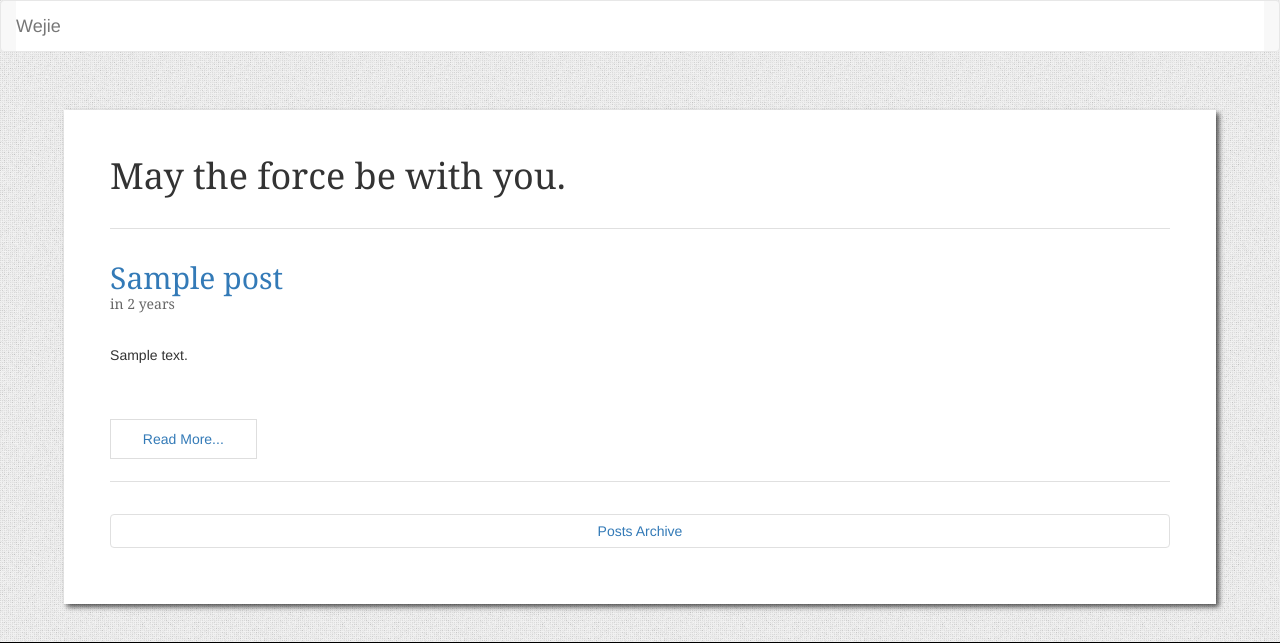
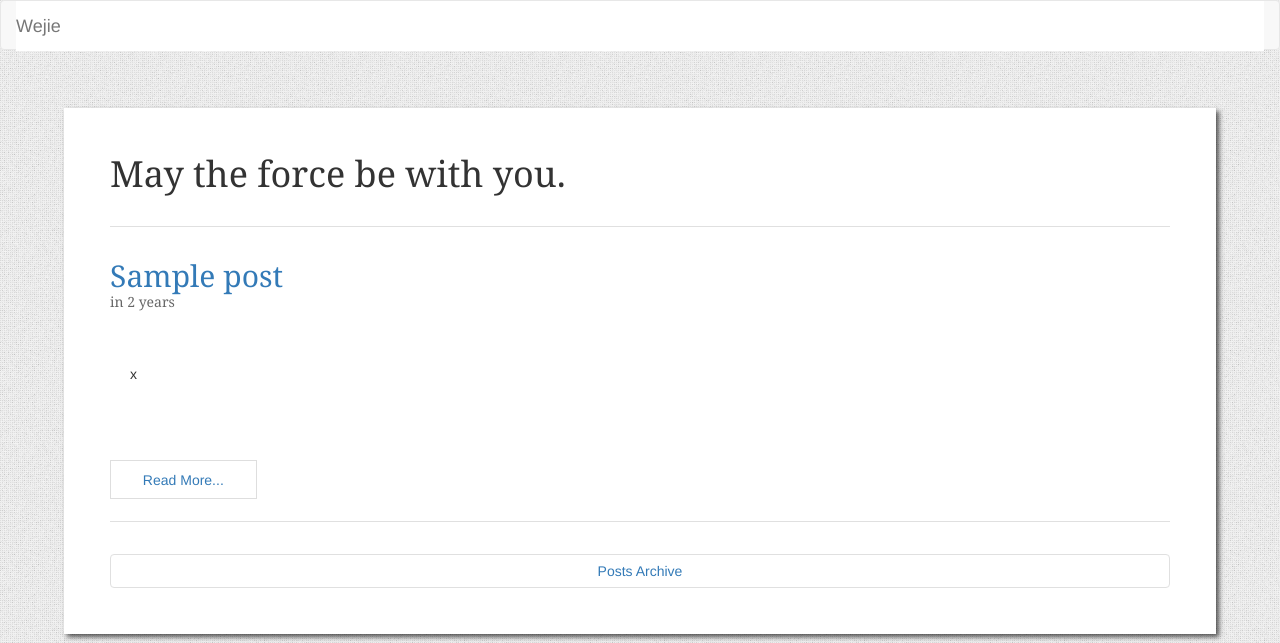
Before and after one commit to WeJie/flask-practice, a Flask app: page / in a window 1280 px wide. Shown: the top 643 px of the page. Run offline with Flask 2, Linux system fonts and the light colour scheme; tables that the repository leaves empty hold one stand-in row (values such as "Sample post"); some libraries are stand-ins or nearby versions.

Commit message:
Add post digest

```diff
--- a/app/__init__.py
+++ b/app/__init__.py
@@ -3,6 +3,7 @@
 from flask import Flask
 from flask_login import current_user
 from flask_principal import identity_loaded, RoleNeed, UserNeed, Permission
+from flaskext.markdown import Markdown
 
 from config import config
 from .backend.admin import CustomView, CustomModelView
@@ -43,6 +44,7 @@ def configuration_ext(app):
     oid.init_app(app)
     rest_api.init_app(app)
     sentry.init_app(app)
+    Markdown(app)
 
     login_manager.login_view = 'auth.login'
     login_manager.login_message = "Please login to access this page."
--- a/app/blog/forms.py
+++ b/app/blog/forms.py
@@ -49,6 +49,7 @@ class EditProfileAdminForm(FlaskForm):
 
 class PostForm(FlaskForm):
     title = StringField('Title', validators=[DataRequired(), Length(0, 32)])
+    digest = TextAreaField('Digest', validators=[DataRequired()])
     body = TextAreaField('', validators=[DataRequired()])
     body_html = TextAreaField('', validators=[DataRequired()])
     submit = SubmitField('Submit')
--- a/app/blog/views.py
+++ b/app/blog/views.py
@@ -66,6 +66,7 @@ def create_post():
     if form.validate_on_submit():
         post = Post(
             title=form.title.data,
+            digest=form.digest.data,
             body=form.body.data,
             body_html=form.body_html.data,
             author=current_user._get_current_object()
@@ -85,15 +86,18 @@ def edit(post_id):
     form = PostForm()
 
     if form.validate_on_submit():
+        post.title = form.title.data
+        post.digest = form.digest.data
         post.body = form.body.data
         post.body_html = form.body_html.data
-        post.title = form.title.data
         db.session.add(post)
+
         flash('The post has been updated.')
         return redirect(url_for('.post', post_id=post.id))
 
+    form.title.data = post.title
+    form.digest.data = post.digest
     form.body.data = post.body
-    form.title.data = post.title
     return render_template('edit_post.html', form=form, post_id=post.id)
 
 
--- a/app/models.py
+++ b/app/models.py
@@ -214,7 +214,8 @@ class AnonymousUser(AnonymousUserMixin):
 class Post(db.Model):
     __tablename__ = 'post'
     id = db.Column(db.Integer, primary_key=True)
-    title = db.Column(db.String(32))
+    title = db.Column(db.String(255))
+    digest = db.Column(db.Text)
     body = db.Column(db.Text)
     body_html = db.Column(db.Text)
     brief_body_html = db.Column(db.Text)
--- a/app/static/styles.css
+++ b/app/static/styles.css
@@ -63,11 +63,9 @@ div.post-date {
     color: rgba(0, 0, 0, 0.6);
 }
 
-div.post-body {
+div.post-digest {
     margin-top: 3%;
     margin-bottom: 3%;
-    max-height: 320px;
-    overflow: hidden;
 }
 
 div.post-footer {
--- a/app/templates/_brief_posts.html
+++ b/app/templates/_brief_posts.html
@@ -6,7 +6,9 @@
             <div class="post-date"> {{ moment(post.timestamp).fromNow() }} </div>
           </div>
 
-          <div class="post-body"> {{ post.body_html|safe }} </div>
+          <div class="post-digest markdown-body editormd-html-preview">
+            {{ post.digest| markdown }}
+          </div>
 
           <div class="post-footer">
               {% if current_user == post.author %}
--- a/app/templates/edit_post.html
+++ b/app/templates/edit_post.html
@@ -18,6 +18,7 @@
         {{ form.hidden_tag() }}
         {{ wtf.form_errors(form, hiddens="only") }}
         {{ wtf.form_field(form.title)}}
+        {{ wtf.form_field(form.digest)}}
 
         <div class="form-group">
           {{ form.body.label }}
--- a/app/templates/index.html
+++ b/app/templates/index.html
@@ -1,4 +1,12 @@
 {% extends "base.html" %}
+
+{% block head %}
+  {{ super() }}
+  <link rel="stylesheet" href="{{ url_for('static',filename='editormd/css/editormd.preview.min.css') }}"/>
+  <link type="text/css" rel="stylesheet" href="//cdnjs.cloudflare.com/ajax/libs/KaTeX/0.3.0/katex.min.css">
+  <script id="-cdnjs-cloudflare-com-ajax-libs-KaTeX-0-3-0-katex-min" type="text/javascript" src="//cdnjs.cloudflare.com/ajax/libs/KaTeX/0.3.0/katex.min.js"></script>
+{% endblock %}
+
 
 {% block page %}
     <article class="page">
--- a/app/templates/new_post.html
+++ b/app/templates/new_post.html
@@ -18,6 +18,7 @@
         {{ form.hidden_tag() }}
         {{ wtf.form_errors(form, hiddens="only") }}
         {{ wtf.form_field(form.title)}}
+        {{ wtf.form_field(form.digest)}}
 
         <div class="form-group">
           {{ form.body.label }}
--- a/requirements.txt
+++ b/requirements.txt
@@ -51,6 +51,7 @@ Flask-DebugToolbar==0.10.1
 Flask-HTTPAuth==3.2.3
 Flask-Login==0.4.0
 Flask-Mail==0.9.1
+Flask-Markdown==0.3
 Flask-Migrate==2.0.4
 Flask-Moment==0.5.1
 Flask-OAuth==0.12
```
